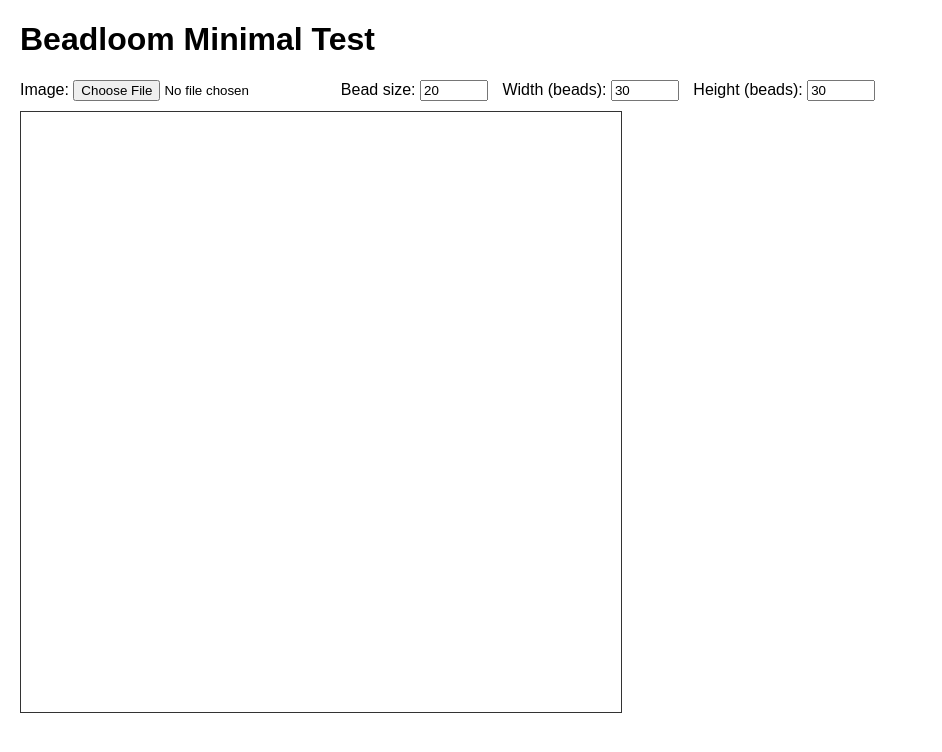
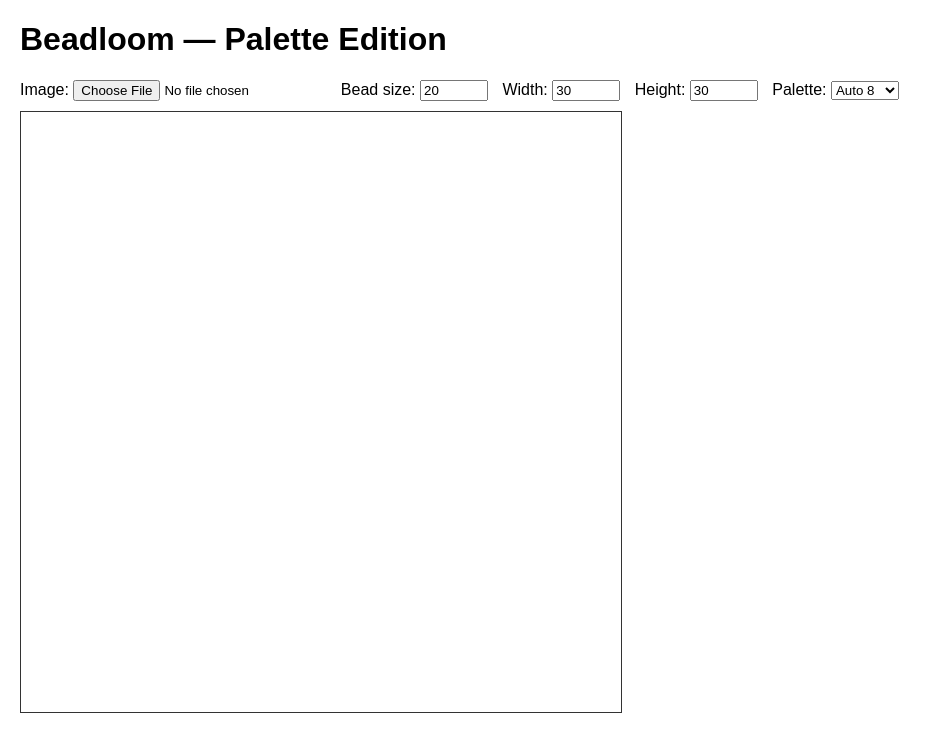
Before and after one commit to freerangelens/beadloom, a plain HTML site: page index.html in a window 1280 px wide. Shown: the whole page, without its empty margins (0-942 px from the left). Drawn offline with Linux system fonts and the light colour scheme.

Commit message:
Update index.html

```diff
--- a/index.html
+++ b/index.html
@@ -2,7 +2,7 @@
 <html lang="en">
 <head>
     <meta charset="UTF-8" />
-    <title>Beadloom Minimal Test</title>
+    <title>Beadloom — Palette Edition</title>
     <style>
         body {
             font-family: sans-serif;
@@ -21,11 +21,15 @@
         input[type="number"] {
             width: 60px;
         }
+        textarea {
+            width: 300px;
+            height: 100px;
+        }
     </style>
     <script src="app.js" defer></script>
 </head>
 <body>
-    <h1>Beadloom Minimal Test</h1>
+    <h1>Beadloom — Palette Edition</h1>
 
     <div id="controls">
         <label>
@@ -39,14 +43,29 @@
         </label>
 
         <label>
-            Width (beads):
+            Width:
             <input id="gridWidth" type="number" min="5" max="200" value="30">
         </label>
 
         <label>
-            Height (beads):
+            Height:
             <input id="gridHeight" type="number" min="5" max="200" value="30">
         </label>
+
+        <label>
+            Palette:
+            <select id="paletteMode">
+                <option value="auto8">Auto 8</option>
+                <option value="auto16">Auto 16</option>
+                <option value="auto32">Auto 32</option>
+                <option value="custom">Custom</option>
+            </select>
+        </label>
+    </div>
+
+    <div id="customPaletteContainer" style="display:none;">
+        <p>Enter custom colors (one per line, hex format):</p>
+        <textarea id="customPalette"></textarea>
     </div>
 
     <canvas id="gridCanvas" width="600" height="600"></canvas>
```
